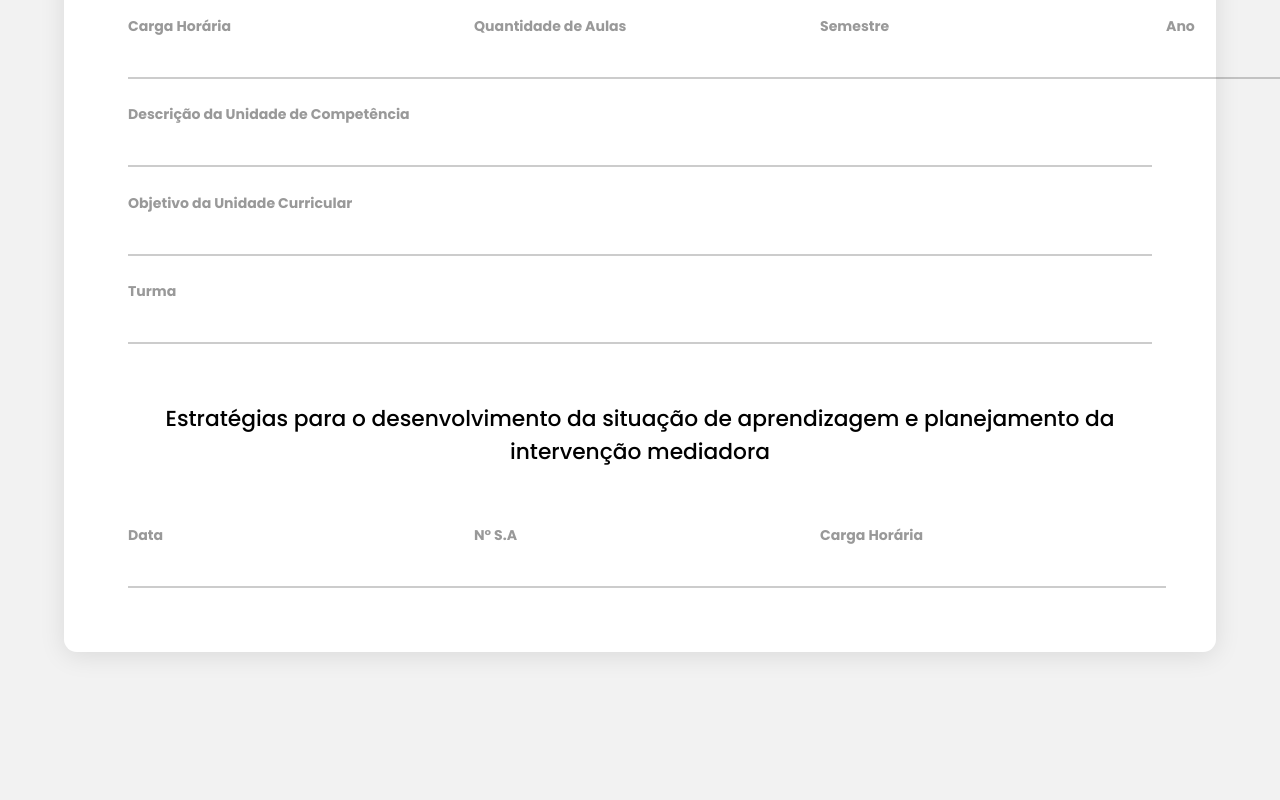
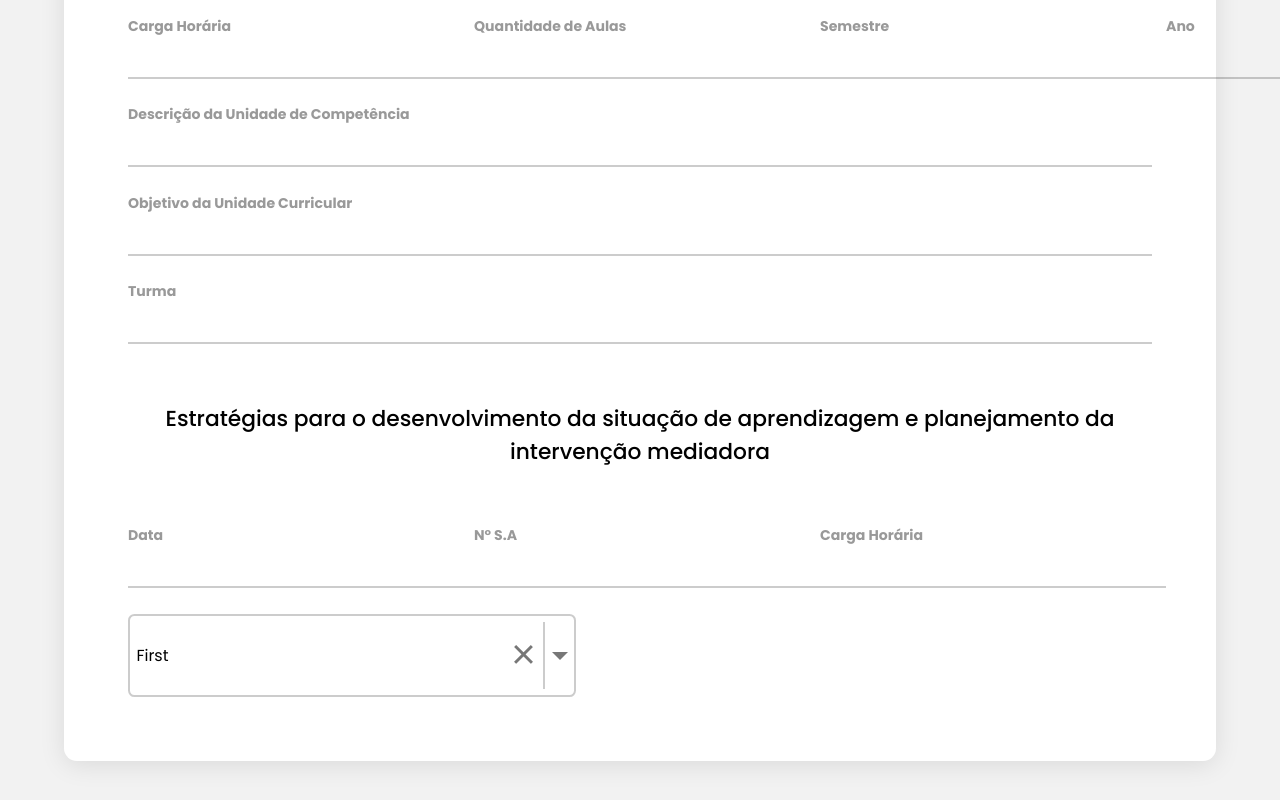
Before and after one commit to larissacoelho21/PlanneEdu-FrontEnd, a React (Vite) app in the folder PlanneEdu_Front/: page /addplans in a window 1280 px wide. Shown: the part 686-1486 px from the top of the page. Before the commit the page ends 1376 px from the top, so only its background shows below. Built offline with nearby package versions, Linux system fonts and the light colour scheme.

Commit message:
Continuação da construção do componente multiseletor

```diff
--- a/PlanneEdu_Front/src/Components/Multiselect/Multiselect.css
+++ /dev/null
@@ -1,5 +0,0 @@
-.wrapper{
-    background: red;
-    width: 100px;
-    height: 100px;
-}
--- /dev/null
+++ b/PlanneEdu_Front/src/Components/Multiselect/Multiselect.module.css
@@ -0,0 +1,83 @@
+.container{
+    position: relative;
+    width: 35vw;
+    min-height: 1.5vw;
+    border: .2vw solid rgb(0, 0, 0, 0.2);
+    display: flex;
+    align-items: center;
+    gap: .5vw;
+    padding: .5vw;
+    border-radius: .5vw;
+    outline: none;
+}
+
+.container:focus{
+    border-color: red;
+}
+
+.value{
+    /* O item vai crescer para ocupar o espaço disponível no contêiner flexível */
+    flex-grow: 1;
+}
+
+.clear-btn{
+    padding: 0;
+    cursor: pointer;
+    color: #777;
+    font-size: 3.5vw;
+    font-weight: 300;
+}
+
+.clear-btn:focus,
+.clear-btn:hover{
+    color: #333;
+}
+
+.divider{
+    background: rgb(0, 0, 0, 0.2);
+    /* alinhando ele mesmo na "direção esticada" */
+    align-self: stretch;
+    width: .16vw;
+}
+
+.caret{
+    translate: 0 25%;
+    border: .7vw solid transparent;
+    border-top: .7vw #777 solid;
+}
+
+.options{
+    position: absolute;
+    margin: 0;
+    padding: 0;
+    list-style: none;
+    display: none;
+    max-height: 15vw;
+    overflow-y: auto;
+    border: .2vw solid rgb(0, 0, 0, 0.2);
+    border-radius: .5vw;
+    width: 100%;
+    left: 0;
+    top: calc(100% + .5vw);
+    background: #f2f2f2;
+    z-index: 100;
+
+}
+
+.options.show{
+    display: block;
+}
+
+.option{
+   padding: .7vw 1vw;
+   cursor: pointer;
+}
+
+.option.selected{
+    background: hsl(200, 100%, 70%);
+}
+
+.option.highlighted{
+    background: hsl(200, 100%, 50%);
+    color: #FFF;
+}
--- a/PlanneEdu_Front/src/Components/Multiselect/Multiselect.tsx
+++ b/PlanneEdu_Front/src/Components/Multiselect/Multiselect.tsx
@@ -0,0 +1,70 @@
+import { useEffect, useState } from "react";
+import styles from "./Multiselect.module.css"
+
+type SelectOption = {
+    label: string
+    /* pode receber qualquer tipo de dado */
+    value: any
+}
+
+type SelectProps = {
+    /* lista das opções de seleção */
+    options: SelectOption[]
+    /* opção selecionada - '?', não é necessário passar um valor */
+    value?: SelectOption
+    /* habilidade de mudar a seleção, possível não selecionar nada */
+    onChange: (value: SelectOption | undefined) => void
+}
+
+export function Multiselect({ value, onChange, options }: SelectProps) {
+    const [isOpen, setIsOpen] = useState(false);
+    const [highlightedIndex, setHighlightedIndex] = useState(0);
+
+    function clearOptions() {
+        onChange(undefined)
+    }
+
+    function selectOption(option:SelectOption){
+        if(option !== value) onChange(option)
+    }
+
+    function isOptionSelected(option : SelectOption){
+        return option === value
+    }
+
+    useEffect(() => {
+        if(isOpen) setHighlightedIndex(0)
+    }, [isOpen])
+
+    return (
+        <div
+            onBlur={() => setIsOpen(false)}
+            onClick={() => setIsOpen(prev => !prev)}
+            tabIndex={0}
+            className={styles.container}
+        >
+            <span className={styles.value}>{value?.label}</span>
+            <button
+                className={styles["clear-btn"]}
+                onClick={e => {
+                    e.stopPropagation()
+                    clearOptions()
+                }}
+            >&times;</button>
+            <div className={styles.divider}></div>
+            <div className={styles.caret}></div>
+            <ul className={`${styles.options} ${isOpen ? styles.show : ""}`}>
+                {options.map((option, index) => (
+                    <li onClick={e => {
+                        e.stopPropagation()
+                        selectOption(option)
+                    }}
+                    onMouseEnter={() => setHighlightedIndex(index)}
+                    key={option.value}
+                    className={`${styles.option} ${isOptionSelected(option) ? styles.selected : ""} ${index === highlightedIndex ? styles.highlighted : ""}`}
+                    >{option.label}</li>
+                ))}
+            </ul>
+        </div>
+    )
+}
--- a/PlanneEdu_Front/src/Css/Teacher/AddPlans.css
+++ b/PlanneEdu_Front/src/Css/Teacher/AddPlans.css
@@ -32,7 +32,7 @@
 
 .form input{
     border: none;
-    border-bottom: 2px solid rgba(0, 0, 0, 0.2);
+    border-bottom: .2vw solid rgba(0, 0, 0, 0.2);
     font-size: 1.4vw;
 }
 
--- a/PlanneEdu_Front/src/Pages/Teacher/AddPlans.tsx
+++ b/PlanneEdu_Front/src/Pages/Teacher/AddPlans.tsx
@@ -3,8 +3,20 @@ import { SubNavbar } from "../../Components/SubNavbar/SubNavbar";
 import { CodeXml } from 'lucide-react';
 import { GraduationCap } from 'lucide-react';
 import { BookMarked } from 'lucide-react';
+import { Multiselect } from "../../Components/Multiselect/Multiselect";
+import { useState } from "react";
+
+const options = [
+    {label: "First", value: 1},
+    {label: "Second", value: 2},
+    {label: "Third", value: 3},
+    {label: "Fourth", value: 4},
+    {label: "Fifth", value: 5}
+]
 
 export function AddPlans() {
+    /* define uma variável de estado value, que pode ter o mesmo tipo que o primeiro item de options ou ser undefined. */
+    const [value, setValue] = useState<typeof options[0] | undefined>(options[0]);
     return (
         <main>
             <SubNavbar />
@@ -89,6 +101,7 @@ export function AddPlans() {
                     </div>
                 </div>
 
+                <Multiselect options={options} value={value} onChange={o => setValue(o)} />
             </div>
         </main>
     )
```
